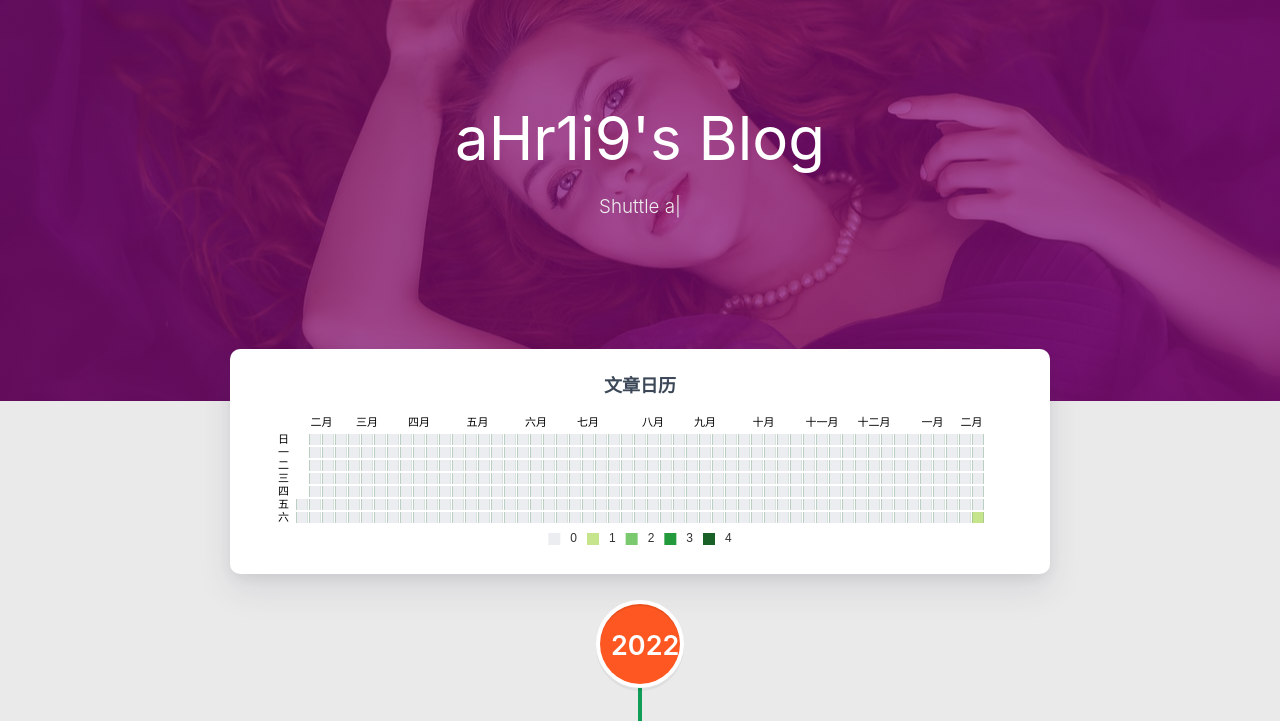
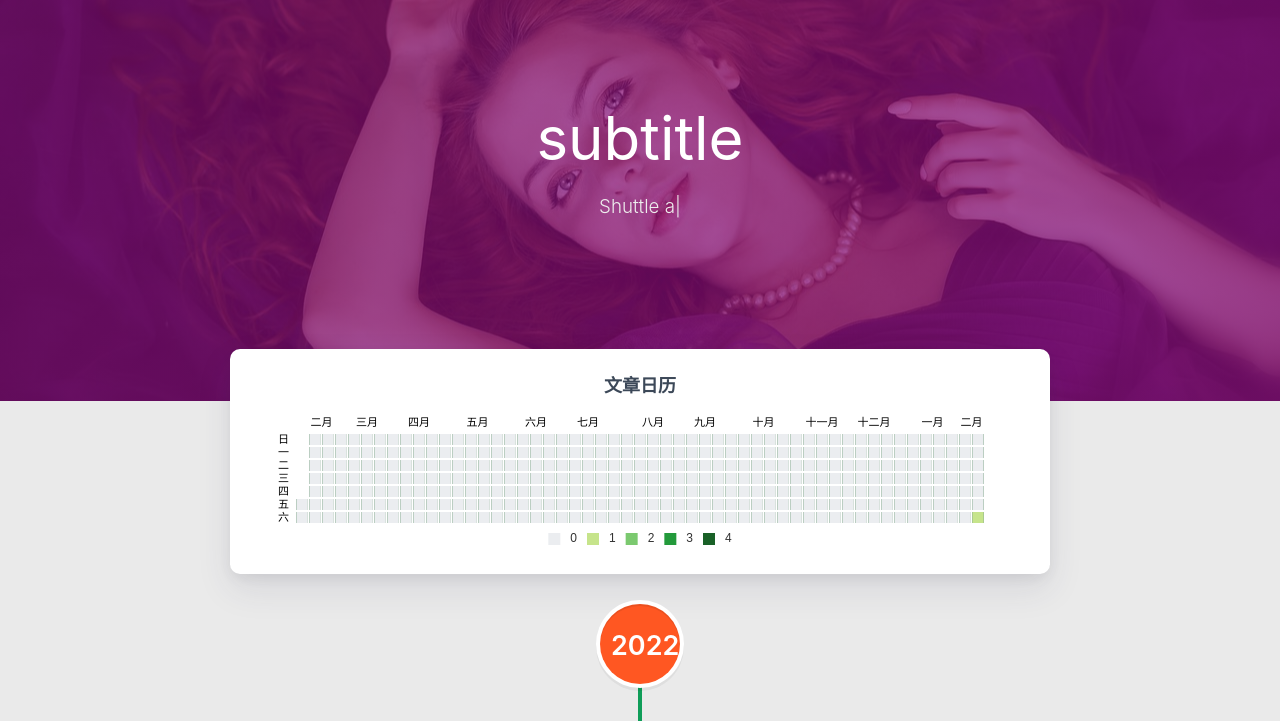
Before and after one commit to aHr1i9/aHr1i9.github.io, a plain HTML site: page archives/2022/02/index.html in a window 1280 px wide. Shown: the part 79-800 px from the top of the page. Drawn offline with nearby package versions, Linux system fonts and the light colour scheme; some packages are replaced by stand-ins of ours; a script that the page names is missing.

Commit message:
Site updated: 2022-02-12 16:05:49

```diff
--- a/archives/2022/02/index.html
+++ b/archives/2022/02/index.html
@@ -312,7 +312,7 @@
         <div class="brand">
             <div class="title center-align">
 
-                aHr1i9&#39;s Blog
+                    subtitle
 
             </div>
 
```
Also changed, not shown: archives/2022/index.html (+1 -1 lines), archives/index.html (+1 -1 lines), index.html (+1 -1 lines).
